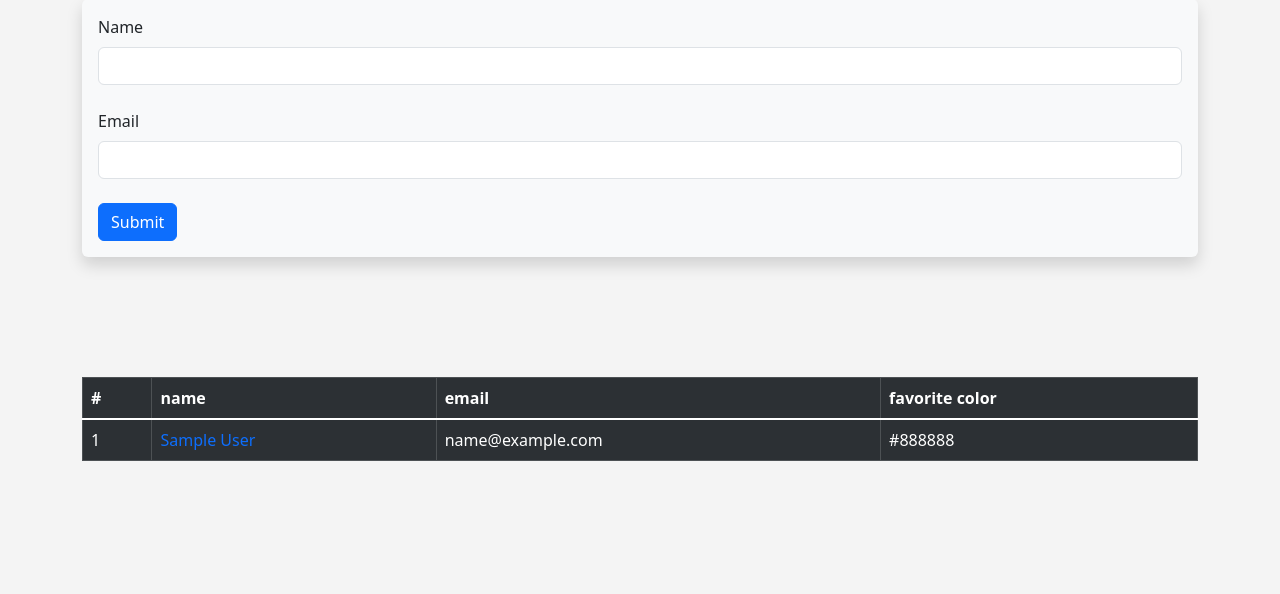
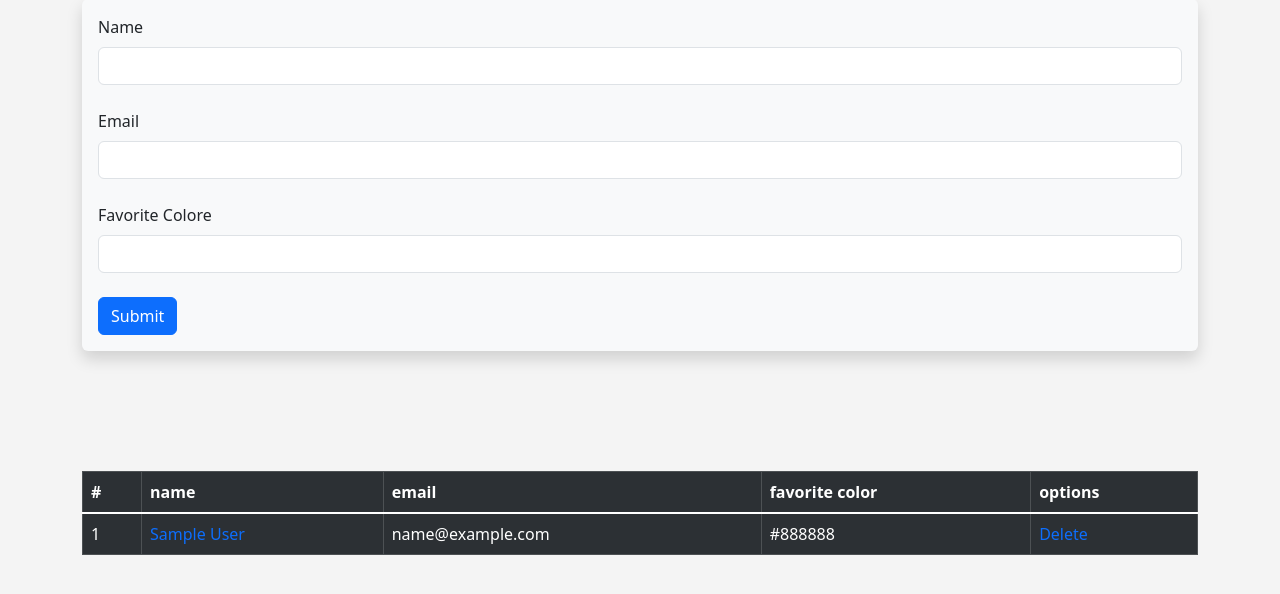
Before and after one commit to YuraSkivka/codemy, a Flask app: page /user/add in a window 1280 px wide. Shown: the part 185-779 px from the top of the page. Run offline with Flask 3, Linux system fonts and the light colour scheme; tables that the repository leaves empty hold one stand-in row (values such as "Sample post"); some libraries are stand-ins or nearby versions.

Commit message:
Delete Database Records With Flask - Flask Fridays #12

```diff
--- a/flasker/app.py
+++ b/flasker/app.py
@@ -151,6 +151,7 @@ def add_user():
 #Update DataBase Record
 @app.route("/update/<int:id>", methods=["GET", "POST"])
 def update(id):
+    m_log.info(f"open /update/{id}")
     form = UserForm()
     user_to_update = User.query.get_or_404(id)
     if request.method == "POST":
@@ -162,7 +163,8 @@ def update(id):
             flash('Form Update Successfully!')
             return render_template("update.html",
                                    form=form,
-                                   user_to_update=user_to_update)
+                                   user_to_update=user_to_update,
+                                   id=id)
         except:
             flash('Form Update Error!')
             return render_template("update.html",
@@ -174,6 +176,33 @@ def update(id):
                                form=form,
                                user_to_update=user_to_update,
                                id=id)
+
+
+@app.route("/delete/<int:id>", methods=["GET", "POST"])
+def delete(id):
+    m_log.info(f"open /delete {id}")
+
+    name = None
+    user_to_delete = User.query.get_or_404(id)
+    form = UserForm()
+    try:
+        db.session.delete(user_to_delete)
+        db.session.commit()
+
+        our_users = User.query.order_by(User.date_added)
+        flash('Form Delete Successfully!')
+        return render_template("add_user.html",
+                               name=name,
+                               form=form,
+                               our_users=our_users)
+
+    except:
+        flash('Form Delete Error!')
+        return render_template("add_user.html",
+                               name=name,
+                               form=form,
+                               our_users=our_users)
+
 
 # обработка ошибок
 # Invalid URL
--- a/flasker/templates/add_user.html
+++ b/flasker/templates/add_user.html
@@ -22,6 +22,7 @@ UserAdd
             <a href="{{ url_for('update', id=user.id) }}" style="display:block;"> {{ user.name }} </a>
             {{ user.email }}
             {{ user.favorite_color }}
+            <a href="{{ url_for('delete', id=user.id) }}" style="display:block;"> Delete </a>
 	    </li>
         {% endfor  %}
 
@@ -38,6 +39,9 @@ UserAdd
         {{ form.email.label(class="form-label") }}
         {{ form.email(class="form-control") }}
         <br>
+        {{ form.favorite_color.label(class="form-label") }}
+        {{ form.favorite_color(class="form-control") }}
+        <br>
         {{ form.submit(class="btn btn-primary") }}
     </form>
 </div>
@@ -49,6 +53,7 @@ UserAdd
             <th scope="col">name</th>
             <th scope="col">email</th>
             <th scope="col">favorite color</th>
+            <th scope="col">options</th>
 
         </tr>
         <tbody class="table-group-divider">
@@ -58,6 +63,7 @@ UserAdd
             <td><a href="{{ url_for('update', id=user.id) }}" style="display:block;"> {{ user.name }} </a></td>
             <td>{{ user.email }}</td>
             <td>{{ user.favorite_color }}</td>
+            <td><a href="{{ url_for('delete', id=user.id) }}" style="display:block;"> Delete </a></td>
         </tr>
         {% endfor  %}
     </table>
--- a/flasker/templates/update.html
+++ b/flasker/templates/update.html
@@ -42,6 +42,7 @@ UserUpdate
         {{ form.favorite_color(class="form-control", value=user_to_update.favorite_color) }}
         <br>
         {{ form.submit(class="btn btn-primary") }}
+        <a href="{{ url_for('delete', id=id) }}" class="btn btn-danger">Delete</a>
     </form>
 </div>
 <br><br><br>
```
